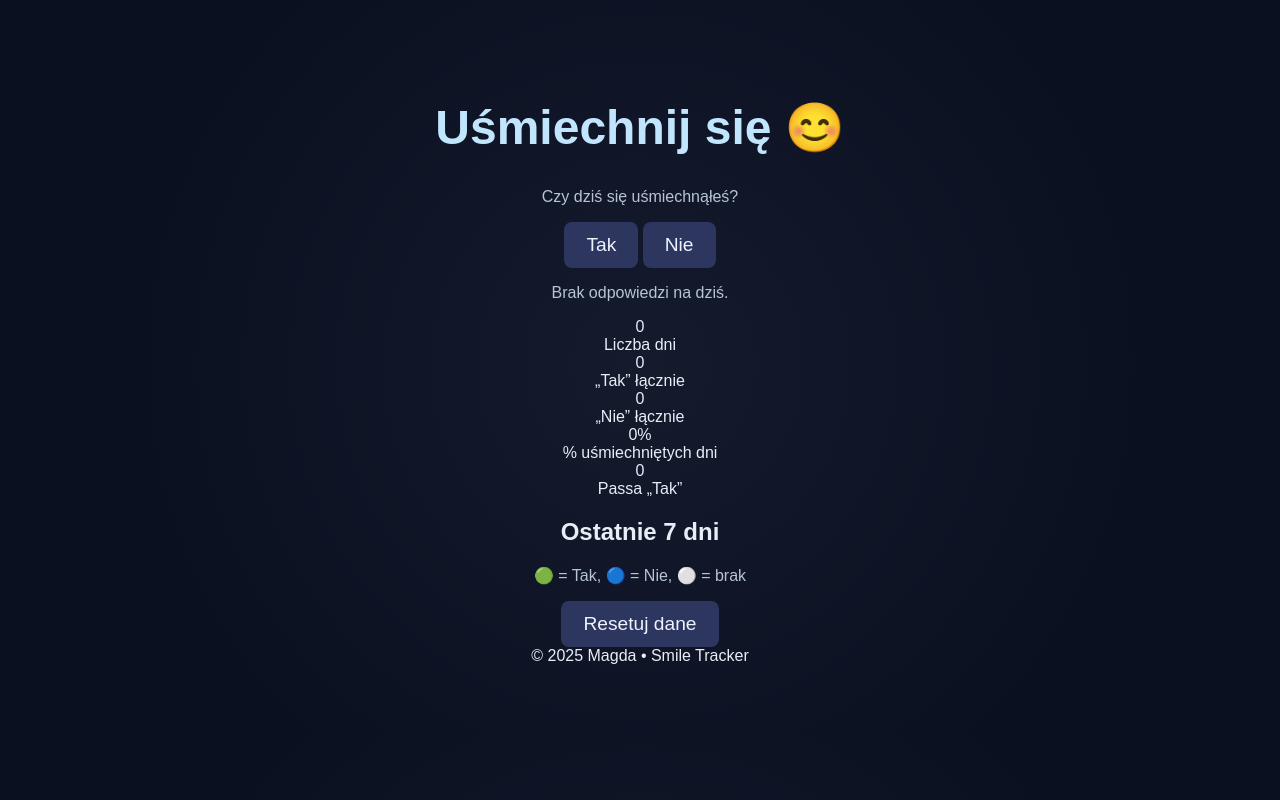
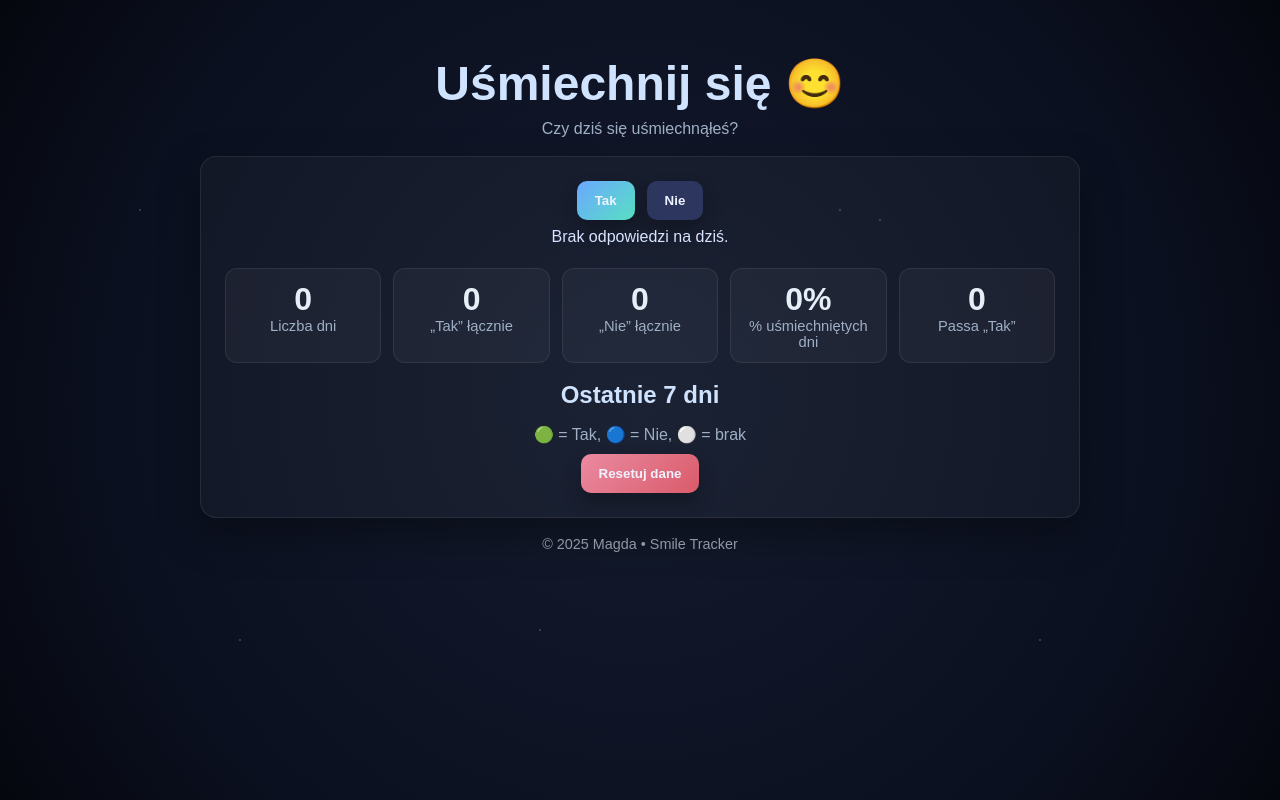
Before and after one commit to modakatowice-sketch/licznik-app, a plain HTML site: page index.html in a window 1280 px wide. Drawn offline with Linux system fonts and the light colour scheme.

Commit message:
Update style.css

```diff
--- a/style.css
+++ b/style.css
@@ -1,43 +1,77 @@
-body {
-  font-family: Arial, sans-serif;
-  background: radial-gradient(circle at center, #141b2d 0%, #0b1020 70%);
-  color: #e6eef7;
-  text-align: center;
-  padding: 60px 16px;
+:root{
+  --bg:#0b1020; --fg:#e6eef7; --muted:#9fb0c6;
+  --card:rgba(255,255,255,.03); --border:rgba(255,255,255,.08);
+  --accent:#6aa8ff; --accent2:#58e0c3; --danger:#d95b6a;
 }
 
-h1 {
-  font-size: clamp(28px, 5vw, 48px);
-  color: #c2e5fe;
+*{ box-sizing:border-box }
+html,body{ margin:0; padding:0 }
+body{
+  font-family:Arial, system-ui, Segoe UI, Roboto, sans-serif;
+  color:var(--fg); background:
+  radial-gradient(circle at center, #141b2d 0%, #0b1020 70%, #05070e 100%);
+  min-height:100vh; text-align:center; padding:56px 16px 24px;
 }
 
-p {
-  color: #b6c4d6;
+/* delikatne gwiazdki */
+body::before{
+  content:""; position:fixed; inset:0; z-index:-1;
+  background:
+    radial-gradient(1px 1px at 20% 30%, #fff8 99%, transparent 100%),
+    radial-gradient(1px 1px at 60% 70%, #fff8 99%, transparent 100%),
+    radial-gradient(1px 1px at 80% 20%, #fff8 99%, transparent 100%),
+    radial-gradient(1px 1px at 30% 80%, #fff8 99%, transparent 100%);
+  background-size: 700px 700px, 900px 900px, 1100px 1100px, 800px 800px;
+  opacity:.22; animation: twinkle 6s infinite alternate ease-in-out;
+}
+@keyframes twinkle { from{opacity:.15} to{opacity:.33} }
+
+h1{ font-size: clamp(28px, 5vw, 48px); margin:0 0 8px; color:#cfe3ff }
+.subtitle{ color:var(--muted); margin:0 0 8px }
+.today{ opacity:.8; margin:0 0 18px }
+
+.card{
+  width:min(880px, 96vw); margin:0 auto;
+  background:var(--card); border:1px solid var(--border);
+  border-radius:16px; padding:24px; box-shadow:0 16px 40px rgba(0,0,0,.35);
 }
 
-.counter {
-  font-size: 4rem;
-  margin: 20px 0;
+.question{ display:flex; gap:12px; justify-content:center; margin-bottom:8px }
+
+.btn{
+  display:inline-flex; align-items:center; justify-content:center; gap:8px;
+  padding:12px 18px; border-radius:10px; border:none; cursor:pointer;
+  background:#2c365e; color:#eef3ff; font-weight:600;
+  box-shadow:0 10px 18px rgba(0,0,0,.25);
+  transition:transform .15s ease, background .2s ease, box-shadow .2s ease, opacity .2s;
 }
+.btn:hover{ transform:translateY(-1px); background:#3a4472; box-shadow:0 14px 26px rgba(0,0,0,.28) }
+.btn.primary{ background:linear-gradient(135deg, var(--accent), var(--accent2)) }
+.btn.danger{ background:linear-gradient(135deg, #eb8aa1, var(--danger)) }
 
-.buttons {
-  display: flex;
-  justify-content: center;
-  gap: 12px;
+.today-status{ margin:8px 0 22px; color:#d7e3ff }
+
+.stats{
+  display:grid; grid-template-columns: repeat(5, minmax(0,1fr));
+  gap:12px; margin: 0 auto 18px; width:min(860px, 100%);
 }
+.stat{ background:rgba(255,255,255,.04); border:1px solid var(--border); border-radius:12px; padding:12px }
+.value{ font-size: clamp(22px, 4vw, 32px); font-weight:700 }
+.label{ color:var(--muted); font-size:.92rem }
 
-button {
-  padding: 12px 22px;
-  font-size: 1.2rem;
-  border: none;
-  border-radius: 8px;
-  cursor: pointer;
-  background: #2c365e;
-  color: #eef3ff;
-  transition: transform .15s ease, background .2s ease;
+.timeline h2{ margin:12px 0 8px; color:#cfe3ff }
+.days{
+  list-style:none; display:grid; grid-template-columns: repeat(7, 1fr);
+  gap:10px; padding:0; margin:0 auto 8px; width:min(680px, 100%);
 }
+.days li{
+  background:rgba(255,255,255,.04); border:1px solid var(--border);
+  border-radius:10px; padding:8px 6px;
+}
+.days .sym{ font-size:20px; display:block; margin-bottom:4px }
+.days .dt{ color:var(--muted); font-size:.8rem }
 
-button:hover {
-  transform: translateY(-2px);
-  background: #3a4472;
-}
+.legend{ color:var(--muted); margin:0 0 4px }
+.actions{ margin-top:10px }
+
+footer{ opacity:.6; margin-top:18px; font-size:.9rem }
```
